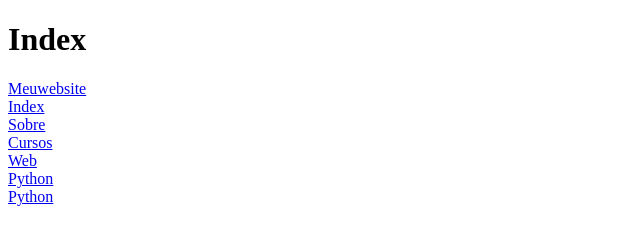
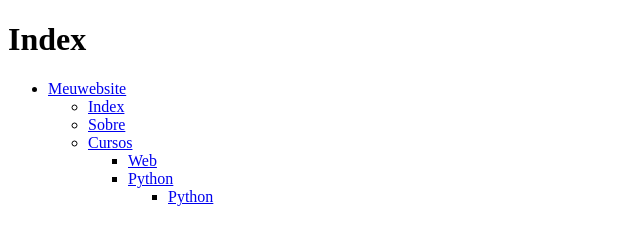
Before and after one commit to Luiz-AGM/AULAS-HTML, a plain HTML site: page EXERCICIOS/exerc03/Index.html in a window 1280 px wide. Shown: the whole page, without its empty margins (0-640 px from the left). Drawn offline with Linux system fonts and the light colour scheme.

Commit message:
alteração exerc3

```diff
--- a/EXERCICIOS/exerc03/Index.html
+++ b/EXERCICIOS/exerc03/Index.html
@@ -7,13 +7,21 @@
     <title>teste</title>
 </head>
 <body>
-  <H1>Index</H1>
-  <p> <a href="Meuwebsite.html">Meuwebsite</a> <br>
-      <a href="Index.html">Index</a> <br>
-      <a href="Sobre.html">Sobre</a> <br>
-      <a href="Cursos.html">Cursos</a> <br>
-      <a href="Web.html">Web</a> <br>
-      <a href="Pythonmain.html">Python</a> <br>
-      <a href="Python.html">Python</a> </p>
+    <h1>Index</h1>
+    <ul>
+        <li><a href="Meuwebsite.html">Meuwebsite</a></li>
+            <ul>
+            <li><a href="Index.html">Index</a></li>
+            <li><a href="Sobre.html">Sobre</a></li>
+            <li><a href="Cursos.html">Cursos</a></li>
+                <ul>
+                    <li><a href="Web.html">Web</a></li>
+                    <li><a href="Pythonmain.html">Python</a></li>
+                    <ul>
+                        <li><a href="Python.html">Python</a></li>
+                    </ul>
+                </ul>
+            </ul>
+      </ul>
 </body>
 </html>
```
Also changed, not shown: EXERCICIOS/exerc03/Cursos.html (+15 -7 lines), EXERCICIOS/exerc03/Meuwebsite.html (+15 -7 lines), EXERCICIOS/exerc03/Python.html (+15 -7 lines), EXERCICIOS/exerc03/Pythonmain.html (+15 -7 lines), EXERCICIOS/exerc03/Sobre.html (+15 -7 lines), EXERCICIOS/exerc03/Web.html (+15 -7 lines).
